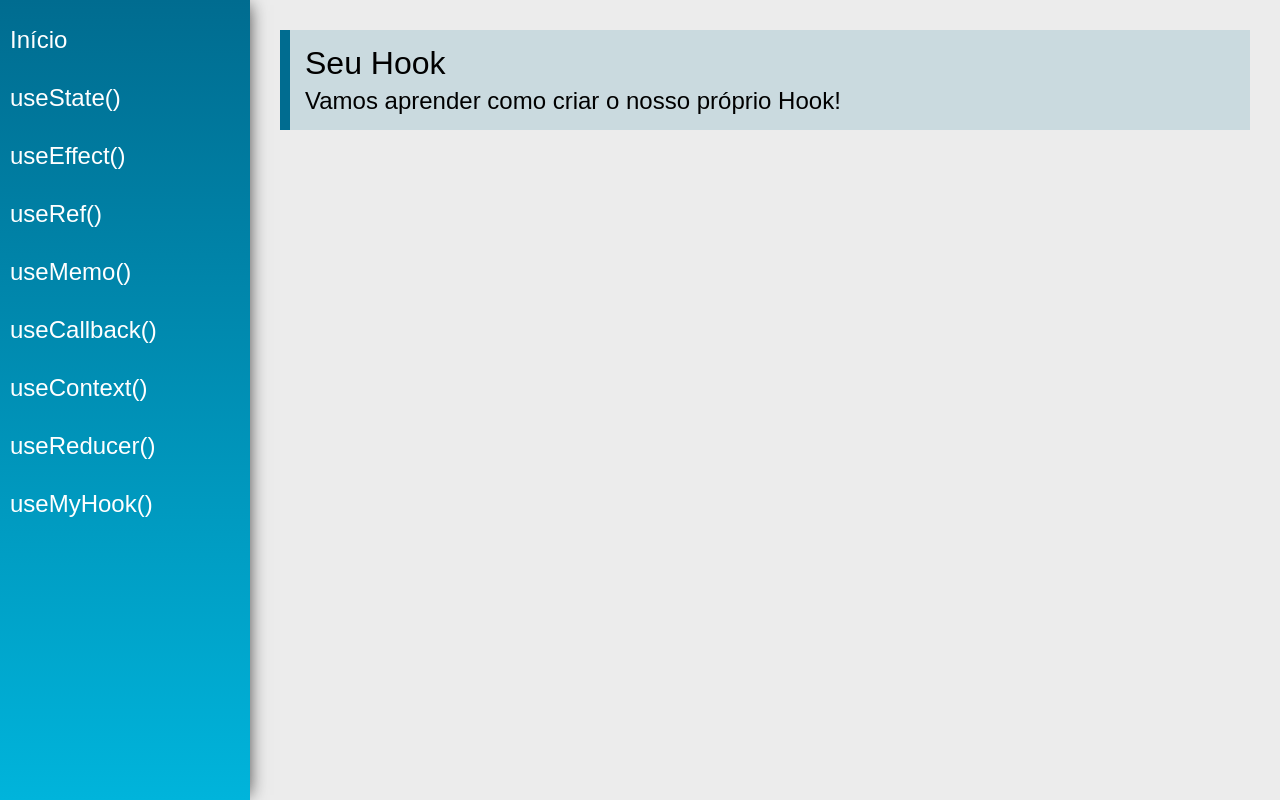
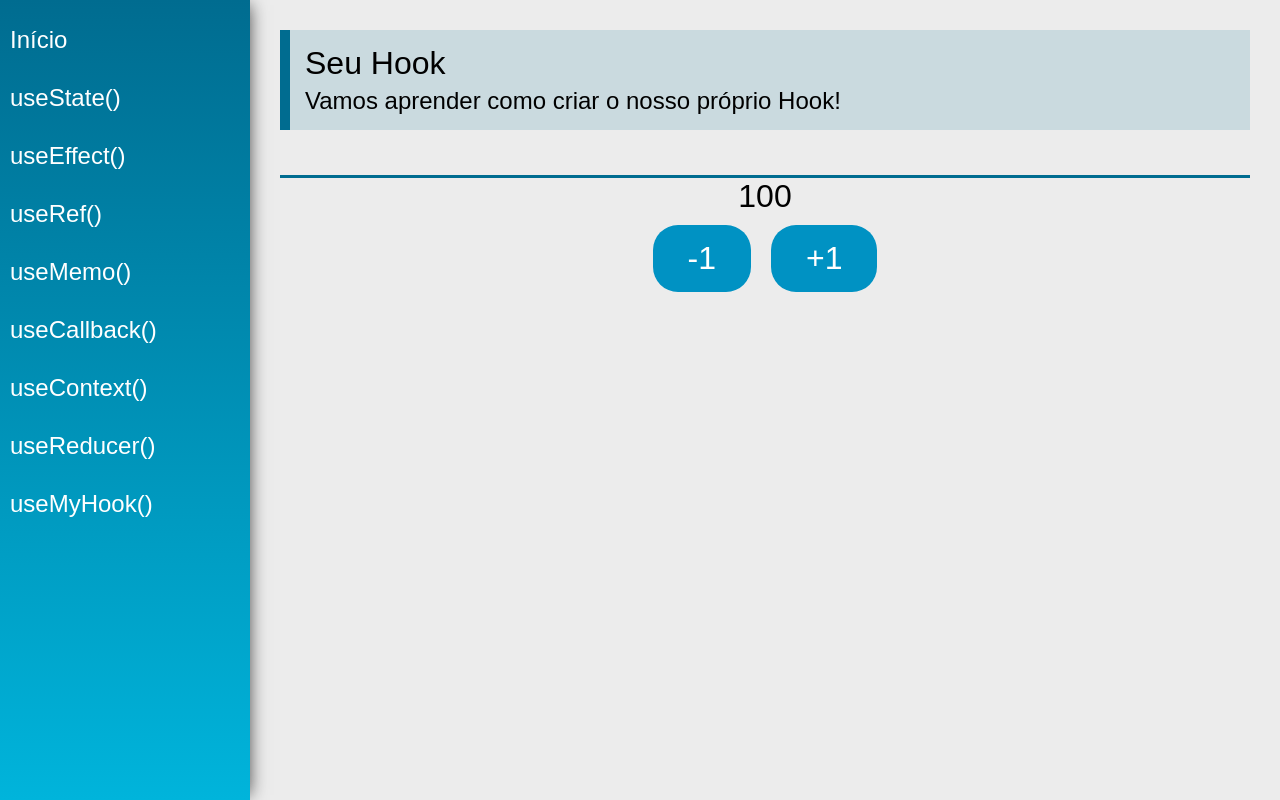
Before and after one commit to anacperdigao/Exercicios-React-Hooks, a React (Create React App) app: page /useCustom in a window 1280 px wide. Built offline with nearby package versions, Linux system fonts and the light colour scheme.

Commit message:
Exercício 01 de hooks customizados

```diff
--- /dev/null
+++ b/src/hooks/useCounter.js
@@ -0,0 +1,21 @@
+import { useState } from 'react'
+
+// Esse 100 é um valor padrão, ou seja, se nao exitir um outro initialValue, ele vai setar como 100
+// Dentro de um hook personalizado eu posso criar quantas funções eu quiser pra utilizar em outro lugar depois
+
+const useCounter = (initialValue = 100) => {
+
+    const [count, setCount] = useState(initialValue)
+
+    const incremento = () => {
+        setCount(count + 1)
+    }
+
+    const decremento = () => {
+        setCount(count - 1)
+    }
+
+    return [count, incremento, decremento]
+}
+
+export default useCounter
--- a/src/views/examples/UseCustom.jsx
+++ b/src/views/examples/UseCustom.jsx
@@ -1,13 +1,31 @@
 import React from 'react'
 import PageTitle from '../../components/layout/PageTitle'
+import SectionTitle from '../../components/layout/SectionTitle'
+import useCounter from '../../hooks/useCounter'
 
 const UseRef = (props) => {
+
+//------------------------------------------- Exercício 01 ---------------------------------------------//
+// Começo criando a pasta hooks, e vou usar o arquivo useCounter
+
+    const [count, incremento, decremento] = useCounter()
+
     return (
         <div className="UseCustom">
             <PageTitle
                 title="Seu Hook"
                 subtitle="Vamos aprender como criar o nosso próprio Hook!"
             />
+
+            <SectionTitle titulo='Exercício #01' />
+            <div className="center">
+                <span className="text">{count}</span>
+                <div>
+                    <button className="btn" onClick={() => decremento()}>-1</button>
+                    <button className="btn" onClick={() => incremento()}>+1</button>
+                </div>
+            </div>
+
         </div>
     )
 }
--- a/src/views/examples/UseMemo.jsx
+++ b/src/views/examples/UseMemo.jsx
@@ -1,4 +1,4 @@
-import React, { useMemo, useState } from 'react'
+import React, { memo, useMemo, useState } from 'react'
 import PageTitle from '../../components/layout/PageTitle'
 
 const UseMemo = (props) => {
@@ -54,4 +54,4 @@
     )
 }
 
-export default UseMemo
+export default memo(UseMemo)
```
